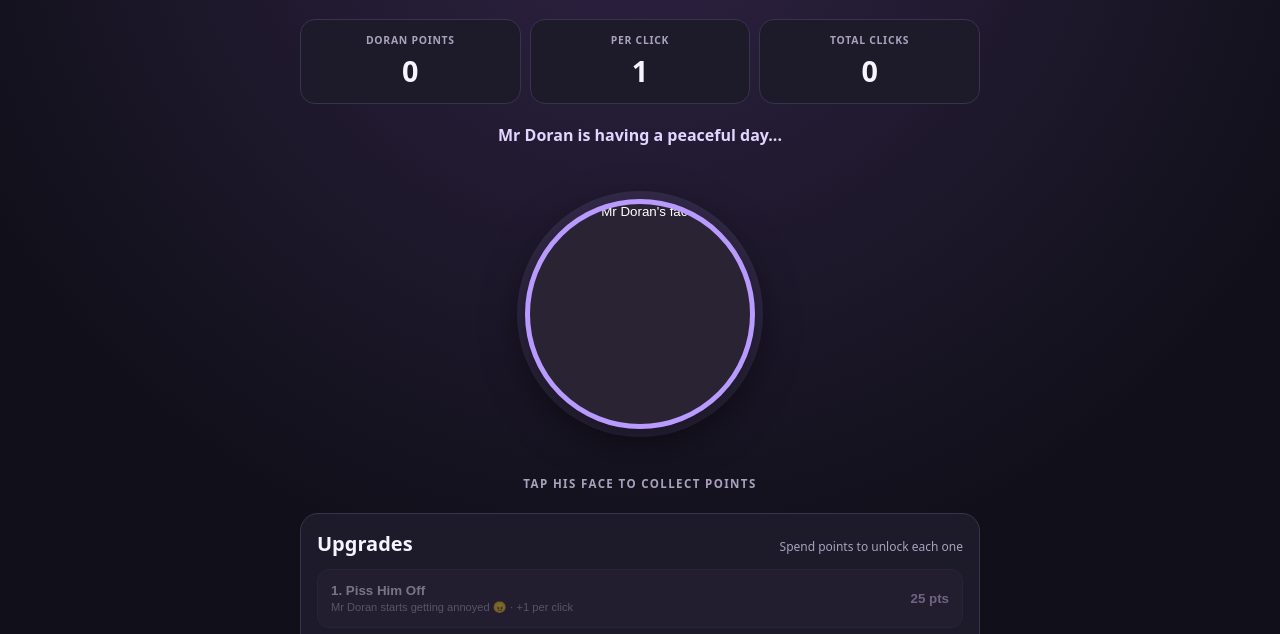
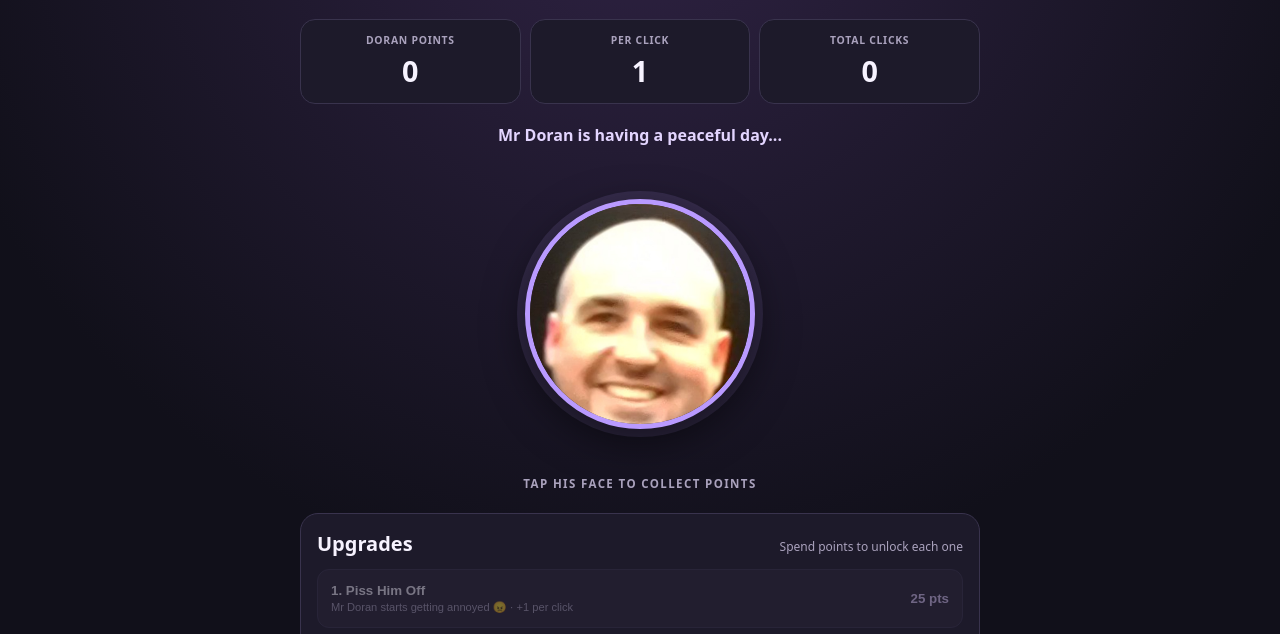
Before and after one commit to brzboi/Car-Clicker, a plain HTML site: page index.html in a window 1280 px wide. Shown: the part 153-787 px from the top of the page. Drawn offline with Linux system fonts and the light colour scheme.

Commit message:
Update image source path for Mr Doran's face

```diff
--- a/index.html
+++ b/index.html
@@ -27,7 +27,7 @@
         <div class="seat" aria-hidden="true"></div>
         <div class="shout" id="shout" aria-hidden="true">OI!</div>
         <button id="faceButton" class="face-button" type="button" aria-label="Click Mr Doran's face">
-          <img src="assets/mr-doran.jpg" alt="Mr Doran's face">
+          <img src="mr-doran.jpg" alt="Mr Doran's face">
         </button>
         <div class="chromebook" id="chromebook" aria-hidden="true">
           <div class="screen">CHROMEBOOK</div><div class="keyboard"></div>
```
